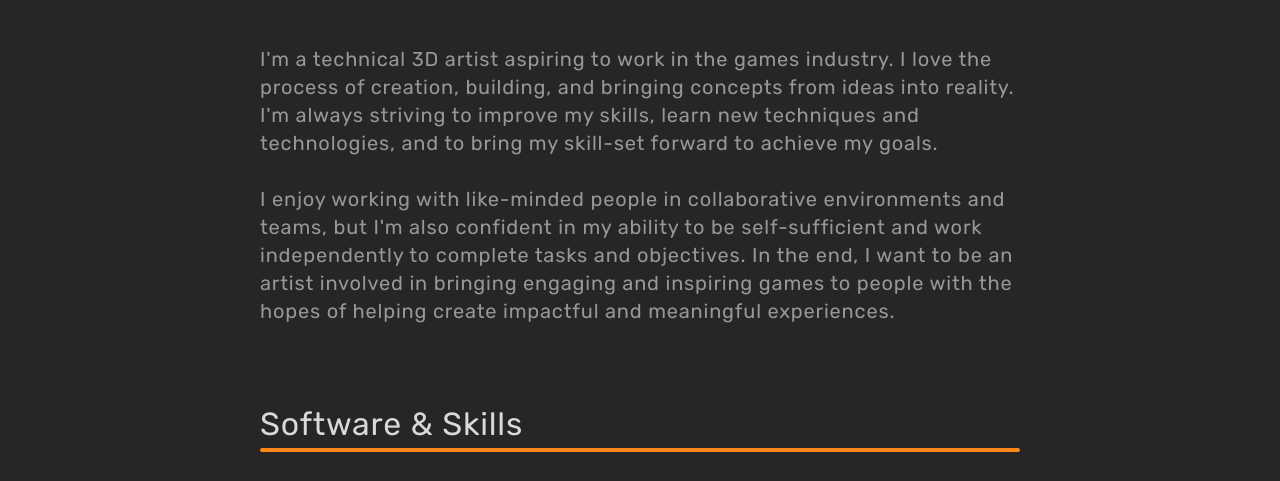
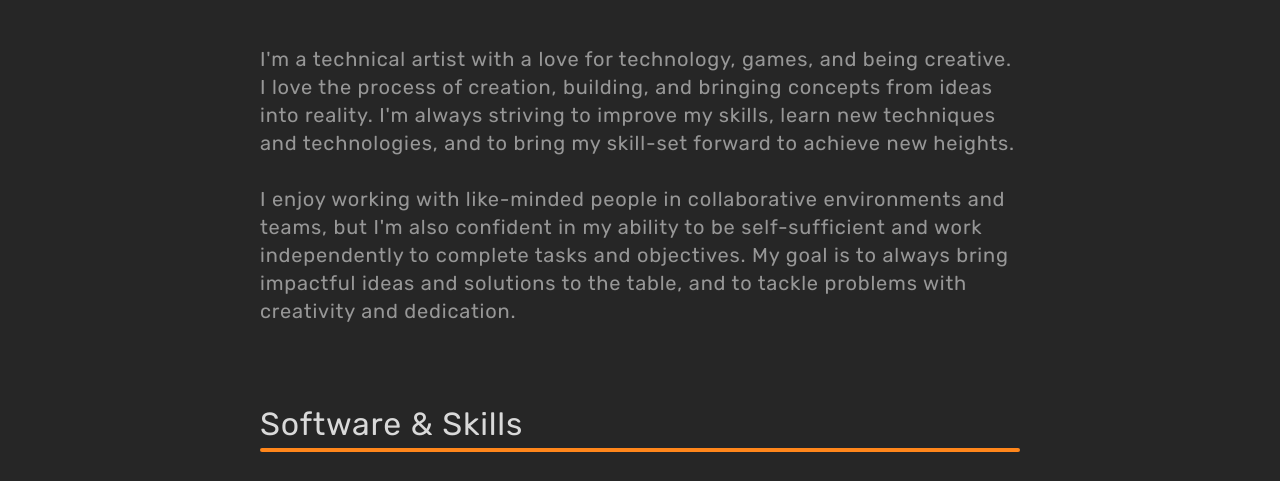
Before and after one commit to RyskDigital/RyskDigital.github.io, a plain HTML site: page Resume.html in a window 1280 px wide. Shown: the part 540-1021 px from the top of the page. Drawn offline with Linux system fonts and the light colour scheme.

Commit message:
Updated bio section text

```diff
--- a/Resume.html
+++ b/Resume.html
@@ -146,21 +146,20 @@
                     <div class="section-divider"></div>
                 </div>
                 <p class="bio">
-                    I'm a technical 3D artist aspiring to work in the games
-                    industry. I love the process of creation, building, and
-                    bringing concepts from ideas into reality. I'm always
-                    striving to improve my skills, learn new techniques and
-                    technologies, and to bring my skill-set forward to achieve
-                    my goals.
+                    I'm a technical artist with a love for technology, games,
+                    and being creative. I love the process of creation,
+                    building, and bringing concepts from ideas into reality. I'm
+                    always striving to improve my skills, learn new techniques
+                    and technologies, and to bring my skill-set forward to
+                    achieve new heights.
                     <br />
                     <br />
                     I enjoy working with like-minded people in collaborative
                     environments and teams, but I'm also confident in my ability
                     to be self-sufficient and work independently to complete
-                    tasks and objectives. In the end, I want to be an artist
-                    involved in bringing engaging and inspiring games to people
-                    with the hopes of helping create impactful and meaningful
-                    experiences.
+                    tasks and objectives. My goal is to always bring impactful
+                    ideas and solutions to the table, and to tackle problems
+                    with creativity and dedication.
                 </p>
             </section>
             <section class="section-container">
```
